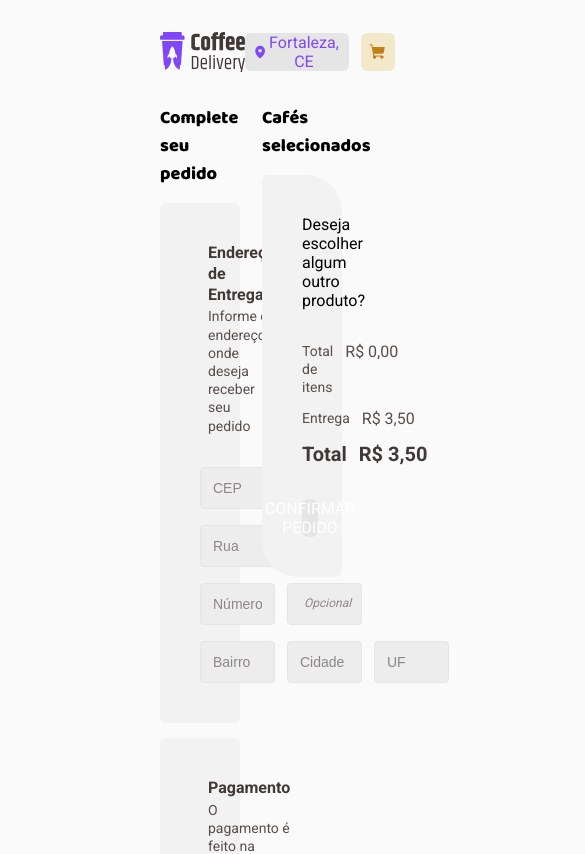
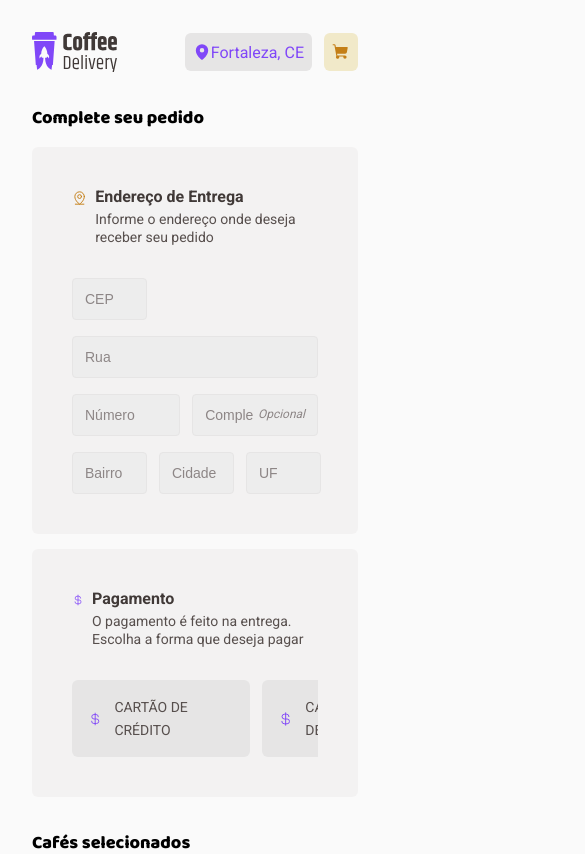
Before and after one commit to gabriel-78/challange_02_coffee_delivery, a React (Vite) app: page /checkout in a window 390 px wide. Shown: the top 854 px of the page, 585 px wide, since content can reach past the window. Built offline with nearby package versions, Linux system fonts and the light colour scheme.

Commit message:
Refac: Add responsivity in Home and Checkout page

```diff
--- a/src/components/Navbar/styles.ts
+++ b/src/components/Navbar/styles.ts
@@ -1,12 +1,18 @@
 import styled from 'styled-components'
 
 export const StyledNav = styled.nav`
+  background: ${({ theme }) => theme.colors.base.background};
+  position: -webkit-sticky; /* Safari */
+  position: sticky;
+  top: 0;
   align-items: center;
   display: flex;
   justify-content: space-between;
   padding: 32px 0px;
   width: 100%;
+  z-index: 3;
 `
+
 export const ButtonsBox = styled.div`
   display: flex;
   gap: 12px;
--- a/src/pages/Checkout/components/CoffeeBought/styles.tsx
+++ b/src/pages/Checkout/components/CoffeeBought/styles.tsx
@@ -14,6 +14,21 @@ export const Container = styled.div`
     font-weight: ${({ theme: { fonts } }) => fonts.text.fontWeights.bold};
     line-height: ${({ theme: { fonts } }) => fonts.text.lineHeight.min};
   }
+
+  @media (max-width: 786px) {
+    align-items: center;
+    flex-direction: column;
+
+    & > & :nth-child(1) {
+      order: 1;
+    }
+    & :nth-child(2) {
+      order: 3;
+    }
+    & :nth-child(3) {
+      order: 2;
+    }
+  }
 `
 
 export const Box = styled.div`
@@ -27,6 +42,10 @@ export const Box = styled.div`
     line-height: ${({ theme }) => theme.fonts.text.lineHeight.min};
     color: ${({ theme }) => theme.colors.base.subTitle};
   }
+
+  @media (max-width: 786px) {
+    align-items: center;
+  }
 `
 
 export const BoxAux = styled.div`
@@ -34,6 +53,11 @@ export const BoxAux = styled.div`
   gap: 8px;
   width: 100%;
   align-items: center;
+
+  @media (max-width: 786px) {
+    padding-top: 8px;
+    justify-content: space-evenly;
+  }
 `
 
 export const Image = styled.img`
--- a/src/pages/Checkout/styles.ts
+++ b/src/pages/Checkout/styles.ts
@@ -5,6 +5,11 @@ export const Container = styled.div`
   gap: 32px;
   height: 100vh;
   width: 100%;
+  overflow-y: auto;
+
+  @media (max-width: 786px) {
+    flex-direction: column;
+  }
 `
 
 export const Box = styled.div`
@@ -61,14 +66,18 @@ export const ProductList = styled.div`
   flex-direction: column;
   gap: 16px;
   width: 100%;
-  max-height: 300px;
-  overflow-y: auto;
+
+  @media (min-width: 786px) {
+    max-height: 300px;
+    overflow-y: auto;
+  }
 `
 
 export const PaymentOptionBox = styled.div`
   display: flex;
   gap: 12px;
   width: 100%;
+  overflow: auto;
 `
 
 export const PaymentOption = styled.div`
--- a/src/styles/global.ts
+++ b/src/styles/global.ts
@@ -10,7 +10,7 @@ export const GlobalStyle = createGlobalStyle`
 
     body {
         background: ${({ theme }) => theme.colors.base.background};
-        padding: 0 160px;
+        padding: 0 2rem;
         -webkit-font-smoothing: antialiased;
     }
 
```
